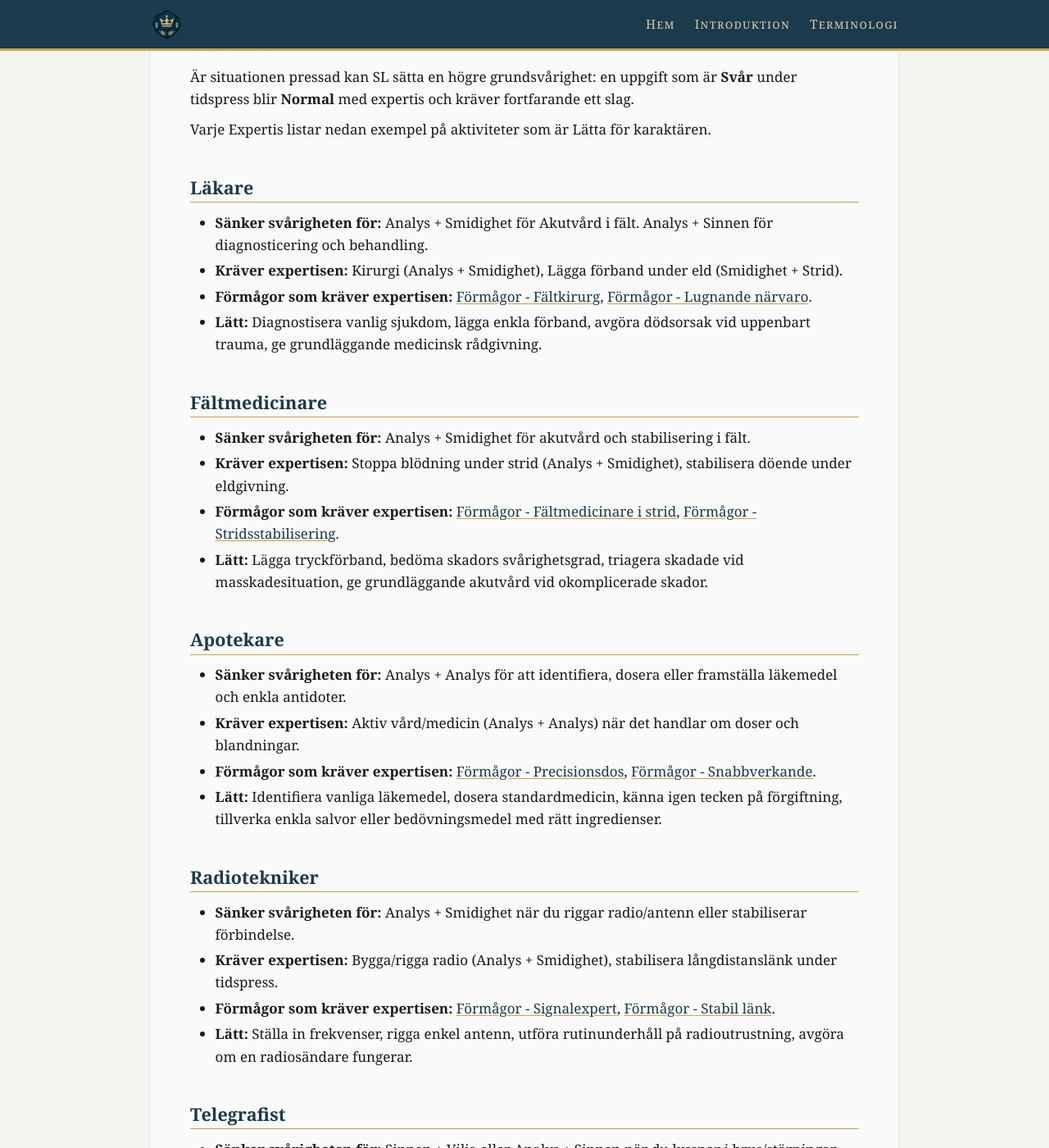
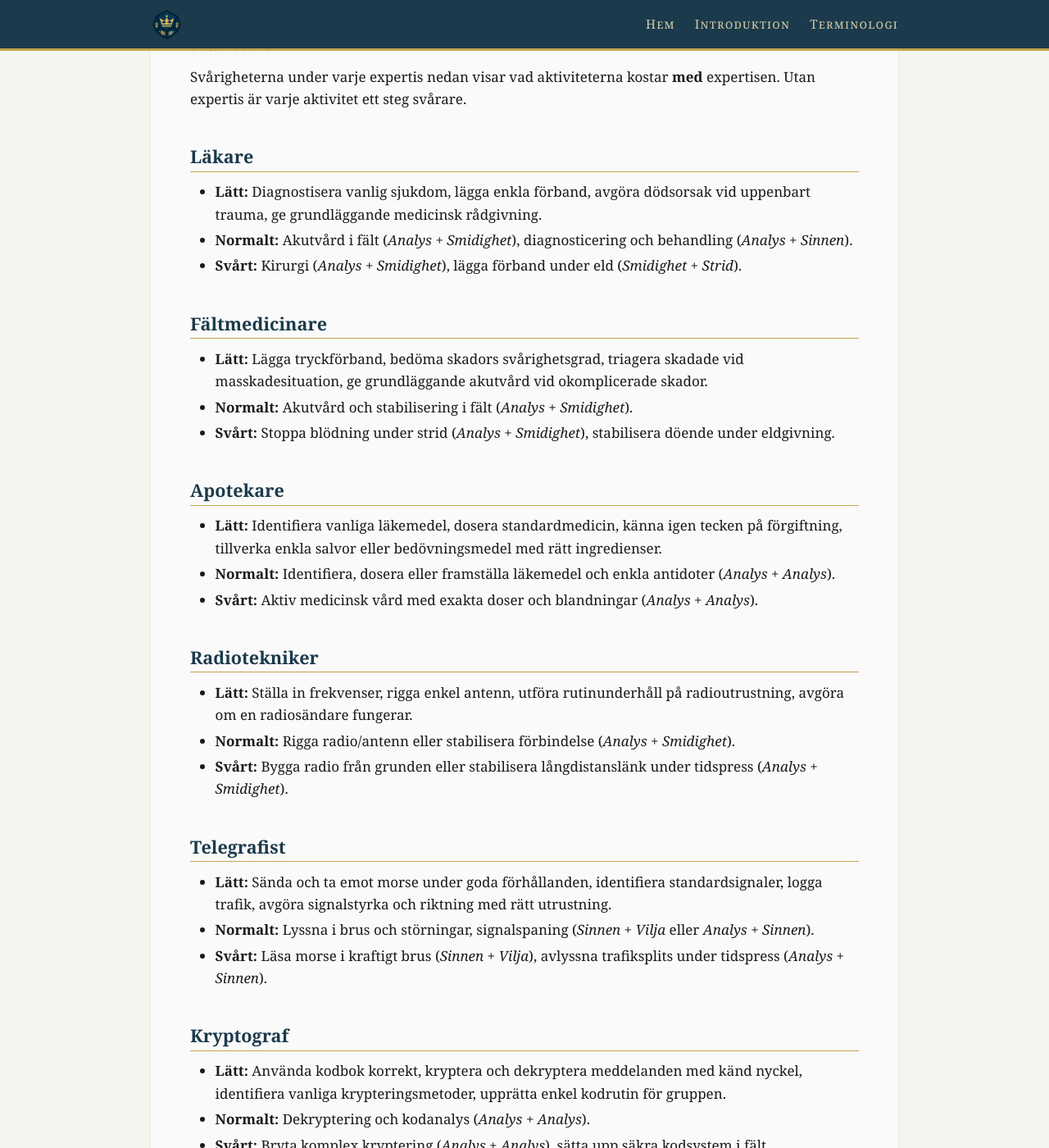
Before and after one commit to ulmus/Riket, a Jekyll site: the page built from Regler/Expertiser.md, in a window 1280 px wide and 1400 px high, scrolled down 416 px. Shown: the whole window at 82% size. Built offline with Jekyll 4.4.1, drawn with Linux system fonts in a browser that asks for light colours; our own code applies the rules of GitHub Pages for plain Markdown files; some of the changed text lies outside the part shown.

Commit message:
Stryk 'Förmågor som kräver expertisen', lista aktiviteter per svårighetsgrad
Varje expertis listar nu aktiviteter grupperade efter svårighet med
expertisen (Lätt/Normalt/Svårt). Utan expertis är allt ett steg svårare.
Konceptet 'Kräver expertisen' är borttaget.

https://claude.ai/code/session_01PxPpkqhLqCjovmBN67aogf

```diff
--- a/Regler/Expertiser.md
+++ b/Regler/Expertiser.md
@@ -1,137 +1,117 @@
 # Expertiser
 
-Varje expertis sänker svårigheten ett steg på relevanta aktiviteter och öppnar upp specialförmågor. Aktiviteter som kräver expertisen blir Svåra eller Mycket Svåra om du försöker utan den. Förmågor som kräver expertis beskrivs i [[Förmågor#Expertisförmågor]].
+En expertis karaktäriseras av att den sänker svårigheten ett steg på aktiviteter inom expertisens område, och öppnar upp specialförmågor. Förmågor som kräver expertis beskrivs i [[Förmågor#Expertisförmågor]].
 
 ## Normalt blir Lätt
 
 Eftersom expertis sänker svårigheten ett steg innebär det att **Normala** uppgifter inom ens område blir **Lätta** – karaktären lyckas automatiskt utan att slå. **Lätta** aktiviteter genererar aldrig Fokus. I vissa fall kan SL tillåta ett valfritt slag för att uppnå extra effekter, men karaktären lyckas automatiskt.
 
-Är situationen pressad kan SL sätta en högre grundsvårighet: en uppgift som är **Svår** under tidspress blir **Normal** med expertis och kräver fortfarande ett slag.
-
-Varje Expertis listar nedan exempel på aktiviteter som är Lätta för karaktären.
+Svårigheterna under varje expertis nedan visar vad aktiviteterna kostar **med** expertisen. Utan expertis är varje aktivitet ett steg svårare.
 
 ## Läkare
 
-- **Sänker svårigheten för:** Analys + Smidighet för Akutvård i fält. Analys + Sinnen för diagnosticering och behandling.
-- **Kräver expertisen:** Kirurgi (Analys + Smidighet), Lägga förband under eld (Smidighet + Strid).
-- **Förmågor som kräver expertisen:** [[Förmågor#Fältkirurg]], [[Förmågor#Lugnande närvaro]].
 - **Lätt:** Diagnostisera vanlig sjukdom, lägga enkla förband, avgöra dödsorsak vid uppenbart trauma, ge grundläggande medicinsk rådgivning.
+- **Normalt:** Akutvård i fält (*Analys + Smidighet*), diagnosticering och behandling (*Analys + Sinnen*).
+- **Svårt:** Kirurgi (*Analys + Smidighet*), lägga förband under eld (*Smidighet + Strid*).
 
 ## Fältmedicinare
 
-- **Sänker svårigheten för:** Analys + Smidighet för akutvård och stabilisering i fält.
-- **Kräver expertisen:** Stoppa blödning under strid (Analys + Smidighet), stabilisera döende under eldgivning.
-- **Förmågor som kräver expertisen:** [[Förmågor#Fältmedicinare i strid]], [[Förmågor#Stridsstabilisering]].
 - **Lätt:** Lägga tryckförband, bedöma skadors svårighetsgrad, triagera skadade vid masskadesituation, ge grundläggande akutvård vid okomplicerade skador.
+- **Normalt:** Akutvård och stabilisering i fält (*Analys + Smidighet*).
+- **Svårt:** Stoppa blödning under strid (*Analys + Smidighet*), stabilisera döende under eldgivning.
 
 ## Apotekare
 
-- **Sänker svårigheten för:** Analys + Analys för att identifiera, dosera eller framställa läkemedel och enkla antidoter.
-- **Kräver expertisen:** Aktiv vård/medicin (Analys + Analys) när det handlar om doser och blandningar.
-- **Förmågor som kräver expertisen:** [[Förmågor#Precisionsdos]], [[Förmågor#Snabbverkande]].
 - **Lätt:** Identifiera vanliga läkemedel, dosera standardmedicin, känna igen tecken på förgiftning, tillverka enkla salvor eller bedövningsmedel med rätt ingredienser.
+- **Normalt:** Identifiera, dosera eller framställa läkemedel och enkla antidoter (*Analys + Analys*).
+- **Svårt:** Aktiv medicinsk vård med exakta doser och blandningar (*Analys + Analys*).
 
 ## Radiotekniker
 
-- **Sänker svårigheten för:** Analys + Smidighet när du riggar radio/antenn eller stabiliserar förbindelse.
-- **Kräver expertisen:** Bygga/rigga radio (Analys + Smidighet), stabilisera långdistanslänk under tidspress.
-- **Förmågor som kräver expertisen:** [[Förmågor#Signalexpert]], [[Förmågor#Stabil länk]].
 - **Lätt:** Ställa in frekvenser, rigga enkel antenn, utföra rutinunderhåll på radioutrustning, avgöra om en radiosändare fungerar.
+- **Normalt:** Rigga radio/antenn eller stabilisera förbindelse (*Analys + Smidighet*).
+- **Svårt:** Bygga radio från grunden eller stabilisera långdistanslänk under tidspress (*Analys + Smidighet*).
 
 ## Telegrafist
 
-- **Sänker svårigheten för:** Sinnen + Vilja eller Analys + Sinnen när du lyssnar i brus/störningar (morse, signalspaning).
-- **Kräver expertisen:** Läsa morse i brus (Sinnen + Vilja/Analys), avlyssna trafiksplits under tidspress.
-- **Förmågor som kräver expertisen:** [[Förmågor#Örat mot etern]], [[Förmågor#Morsemästare]].
 - **Lätt:** Sända och ta emot morse under goda förhållanden, identifiera standardsignaler, logga trafik, avgöra signalstyrka och riktning med rätt utrustning.
+- **Normalt:** Lyssna i brus och störningar, signalspaning (*Sinnen + Vilja* eller *Analys + Sinnen*).
+- **Svårt:** Läsa morse i kraftigt brus (*Sinnen + Vilja*), avlyssna trafiksplits under tidspress (*Analys + Sinnen*).
 
 ## Kryptograf
 
-- **Sänker svårigheten för:** Analys + Analys vid dekryptering och kodanalys.
-- **Kräver expertisen:** Bryta komplex kryptering (Analys + Analys), sätta upp säkra kodsystem i fält.
-- **Förmågor som kräver expertisen:** [[Förmågor#Kodknäckare]], [[Förmågor#Mönsteröga]].
 - **Lätt:** Använda kodbok korrekt, kryptera och dekryptera meddelanden med känd nyckel, identifiera vanliga krypteringsmetoder, upprätta enkel kodrutin för gruppen.
+- **Normalt:** Dekryptering och kodanalys (*Analys + Analys*).
+- **Svårt:** Bryta komplex kryptering (*Analys + Analys*), sätta upp säkra kodsystem i fält.
 
 ## Förfalskare
 
-- **Sänker svårigheten för:** Analys + List för förfalskningar (pass, stämplar, patina).
-- **Kräver expertisen:** Förfalska identitetshandlingar som klarar detaljkontroller (Analys + List).
-- **Förmågor som kräver expertisen:** [[Förmågor#Mästerverk]], [[Förmågor#Perfekt patina]].
 - **Lätt:** Identifiera äkta dokument från uppenbara förfalskningar, kopiera enkla stämplar, åldra papper på ett trovärdigt sätt, avgöra vilka säkerhetsdetaljer ett dokument har.
+- **Normalt:** Förfalskningar av pass och stämplar (*Analys + List*).
+- **Svårt:** Förfalska identitetshandlingar som klarar detaljkontroller (*Analys + List*).
 
 ## Låssmed
 
-- **Sänker svårigheten för:** List + Smidighet för att dyrka eller koppla förbi lås och enkla larm.
-- **Kräver expertisen:** Dyrka säkerhetsklassade lås (List + Smidighet), tyst öppning under tidspress.
-- **Förmågor som kräver expertisen:** [[Förmågor#Andra försöket]], [[Förmågor#Snabba fingrar]].
 - **Lätt:** Dyrka enkla hänglås, bedöma lås och identifiera typ, tillverka enkel nyckelkopia med avtryck, avgöra om ett lås har manipulerats.
+- **Normalt:** Dyrka eller koppla förbi lås och enkla larm (*List + Smidighet*).
+- **Svårt:** Dyrka säkerhetsklassade lås (*List + Smidighet*), tyst öppning under tidspress.
 
 ## Sappör
 
-- **Sänker svårigheten för:** Analys + Analys när du laddar eller riggar spräng (riktverkan, säkringar).
-- **Kräver expertisen:** Ladda sprängämne för kontrollerad riktverkan (Analys + Analys).
-- **Förmågor som kräver expertisen:** [[Förmågor#Kontrollerad sprängning]], [[Förmågor#Riktad laddning]].
 - **Lätt:** Identifiera sprängämnestyper, avgöra om en laddning är stabil, förbereda standardladdning för sprängning, desarmera enkel stubin eller synlig tändare.
+- **Normalt:** Ladda eller rigga sprängämne (*Analys + Analys*).
+- **Svårt:** Ladda sprängämne för kontrollerad riktverkan (*Analys + Analys*).
 
 ## Mekaniker
 
-- **Sänker svårigheten för:** Analys + Smidighet för fältreparation av fordon eller maskin.
-- **Kräver expertisen:** Reparera fordon under jakt eller strid (Analys + Smidighet).
-- **Förmågor som kräver expertisen:** [[Förmågor#Fältfix]], [[Förmågor#Provisorisk lösning]].
 - **Lätt:** Utföra rutinunderhåll på fordon, byta däck eller tändstift, diagnostisera enkla motorproblem, avgöra om ett fordon är körbart.
+- **Normalt:** Fältreparation av fordon eller maskin (*Analys + Smidighet*).
+- **Svårt:** Reparera fordon under jakt eller strid (*Analys + Smidighet*).
 
 ## Elektriker
 
-- **Sänker svårigheten för:** Analys + Analys för sensorer, larm och enkla kretsar.
-- **Kräver expertisen:** Koppla förbi larm (Analys + Smidighet) och säkra kanal för intrång.
-- **Förmågor som kräver expertisen:** [[Förmågor#Kabelmästare]], [[Förmågor#Spårfri koppling]].
 - **Lätt:** Dra enkel kabel och skarva ledningar, identifiera strömkällor och säkringar, avgöra om en krets är strömsatt, lokalisera uppenbara sensorer och fotoceller.
+- **Normalt:** Arbeta med sensorer, larm och enkla kretsar (*Analys + Analys*).
+- **Svårt:** Koppla förbi larm och säkra kanal för intrång (*Analys + Smidighet*).
 
 ## Maskör
 
-- **Sänker svårigheten för:** List + Samspel för förklädnad, täckhistoria och kroppsspråk i infiltration.
-- **Kräver expertisen:** Förklädnad & uppträdande vid skarpa kontroller (List + Samspel).
-- **Förmågor som kräver expertisen:** [[Förmågor#Förvandling]], [[Förmågor#Övertygande cover]].
 - **Lätt:** Applicera grundläggande smink, förändra utseende med peruker och kläder, bygga enkel täckhistoria, avgöra om någon annan bär förklädnad.
+- **Normalt:** Förklädnad, täckhistoria och kroppsspråk i infiltration (*List + Samspel*).
+- **Svårt:** Förklädnad och uppträdande vid skarpa kontroller (*List + Samspel*).
 
 ## Förhörsledare
 
-- **Sänker svårigheten för:** List + Samspel vid taktiska förhör (rapportbyggande, frågeteknik).
-- **Kräver expertisen:** Förhöra taktiskt (List + Samspel) i känsliga eller farliga situationer.
-- **Förmågor som kräver expertisen:** [[Förmågor#Press]], [[Förmågor#Psykologisk insikt]].
 - **Lätt:** Genomföra rutinmässigt förhör med samarbetsvillig person, bygga grundläggande rapport, identifiera uppenbara lögner eller nervositet, planera förhörsstrategi.
+- **Normalt:** Taktiska förhör med rapportbyggande och frågeteknik (*List + Samspel*).
+- **Svårt:** Förhöra taktiskt i känsliga eller farliga situationer (*List + Samspel*).
 
 ## Officer
 
-- **Sänker svårigheten för:** Samspel + Strid när du leder i pågående strid (ordrar, elddisciplin).
-- **Kräver expertisen:** Leda under press (Samspel + Strid) i samordnad strid eller reträtt.
-- **Förmågor som kräver expertisen:** [[Förmågor#Stridsorder]], [[Förmågor#Fältbefäl]].
 - **Lätt:** Planera enkel insats, fördela uppgifter i gruppen, upprätta grundläggande signaler och mötesplatser, hålla sammanfattande genomgång.
+- **Normalt:** Leda i pågående strid med ordrar och elddisciplin (*Samspel + Strid*).
+- **Svårt:** Leda under press i samordnad strid eller reträtt (*Samspel + Strid*).
 
 ## Chaufför
 
-- **Sänker svårigheten för:** Smidighet + Smidighet i biljakt och undanmanöver.
-- **Kräver expertisen:** Biljakt – körning (Smidighet + Smidighet) i tät trafik.
-- **Förmågor som kräver expertisen:** [[Förmågor#Kontrollerad sladd]], [[Förmågor#Racerinstinkt]].
 - **Lätt:** Köra säkert i normal trafik, backa och parkera, navigera med karta, bedöma fordonets skick och prestanda.
+- **Normalt:** Biljakt och undanmanövrar (*Smidighet + Smidighet*).
+- **Svårt:** Körning i tät trafik under biljakt (*Smidighet + Smidighet*).
 
 ## Pilot
 
-- **Sänker svårigheten för:** Smidighet + Smidighet för flygning, landning och flygmanövrar.
-- **Kräver expertisen:** Flygning i strid eller extrema förhållanden (Smidighet + Smidighet), nödlandning, navigering i dåligt väder.
-- **Förmågor som kräver expertisen:** [[Förmågor#Nödmanöver]], [[Förmågor#Stridspilot]].
 - **Lätt:** Flyga under normala förhållanden, utföra kontroll av flygplan före start, navigera efter karta och kompass i klart väder, bedöma väderförhållanden för flygning.
+- **Normalt:** Flygning, landning och flygmanövrar (*Smidighet + Smidighet*).
+- **Svårt:** Flygning i strid eller extrema förhållanden, nödlandning, navigering i dåligt väder (*Smidighet + Smidighet*).
 
 ## Underrättelseanalytiker
 
-- **Sänker svårigheten för:** Analys + Analys eller Analys + Sinnen när du bygger lägesbild och källvärdering.
-- **Kräver expertisen:** Undersöka brottsplats (Analys + Sinnen) på metodisk nivå, bygga sammanhängande lägesbild under tidspress.
-- **Förmågor som kräver expertisen:** [[Förmågor#Genomlysning]], [[Förmågor#Förvarning]].
 - **Lätt:** Sammanställa rapporter från flera källor, värdera källors tillförlitlighet, identifiera informationsluckor, upprätta kartläggning av kända aktörer.
+- **Normalt:** Bygga lägesbild och källvärdering (*Analys + Analys* eller *Analys + Sinnen*).
+- **Svårt:** Undersöka brottsplats metodiskt (*Analys + Sinnen*), bygga sammanhängande lägesbild under tidspress.
 
 ## Säkerhetsofficer
 
-- **Sänker svårigheten för:** Analys + Sinnen för att upptäcka intrång, läckor och fällor.
-- **Kräver expertisen:** Lokalisera sensorer (Analys + Sinnen) och upptäcka intrångsförsök i realtid.
-- **Förmågor som kräver expertisen:** [[Förmågor#Skarp blick]], [[Förmågor#Protokollkännedom]].
 - **Lätt:** Bedöma säkerhetsnivå på en anläggning, identifiera uppenbara svagheter i bevakning, planera evakueringsvägar, genomföra rutinmässig personkontroll.
+- **Normalt:** Upptäcka intrång, läckor och fällor (*Analys + Sinnen*).
+- **Svårt:** Lokalisera sensorer och upptäcka intrångsförsök i realtid (*Analys + Sinnen*).
```
Also changed, not shown: Regler/Grundregler.md (+1 -3 lines).
